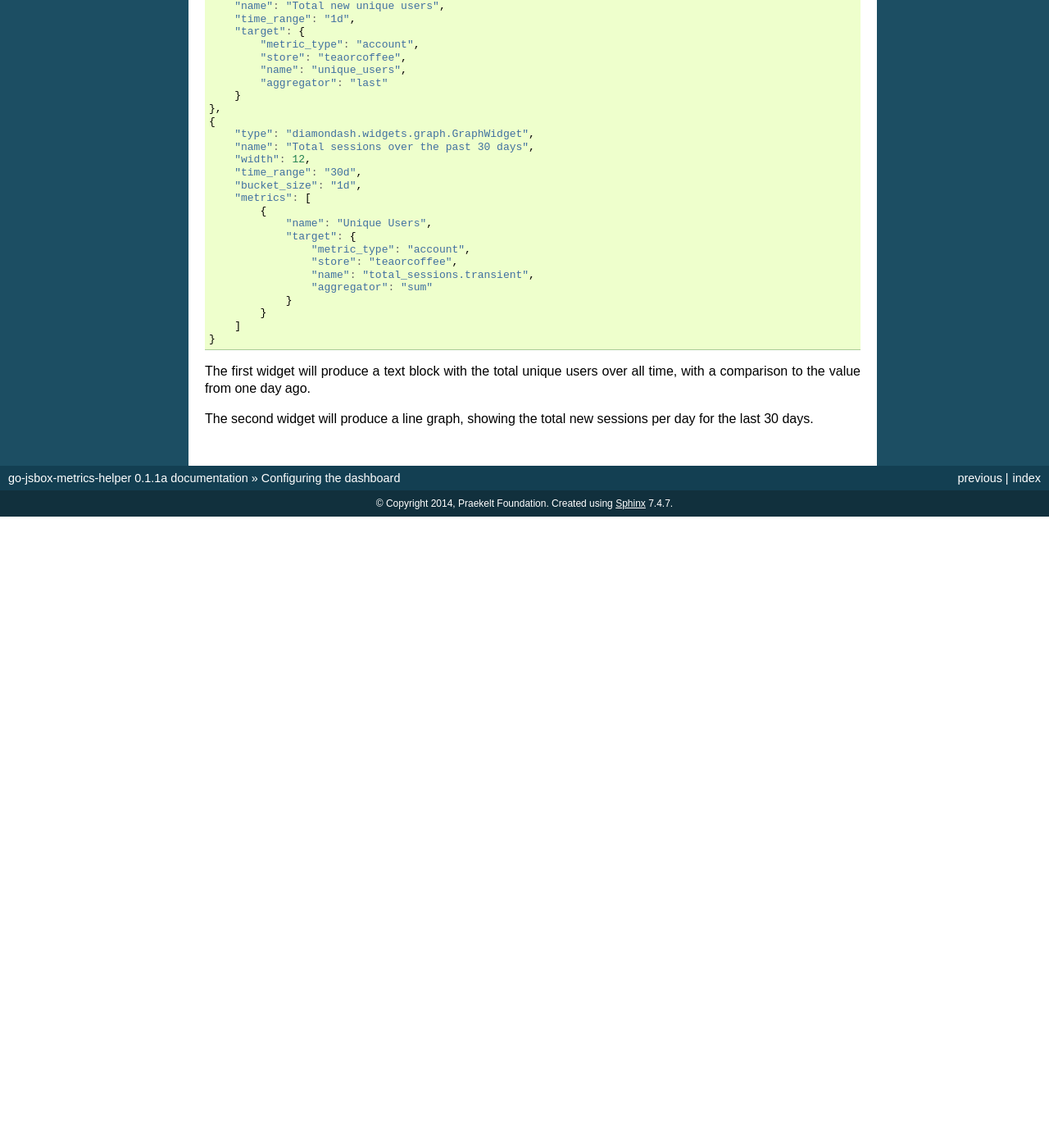
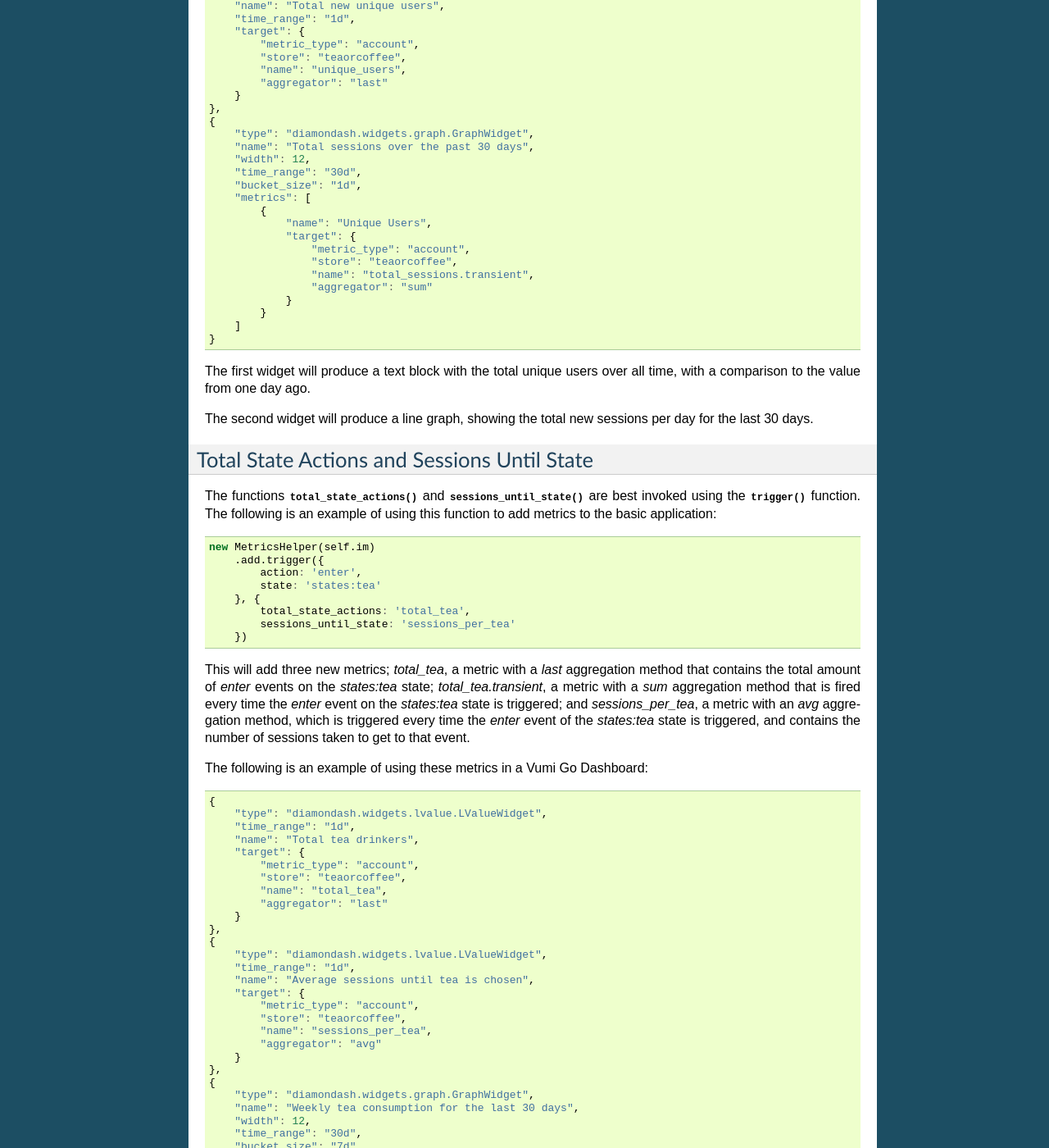
Before and after one commit to praekeltfoundation/go-jsbox-metrics-helper, a Sphinx documentation site: the page built from docs/dashboard.rst, in a window 1280 px wide and 1400 px high, scrolled down 1431 px. Shown: the whole window at 82% size. Built offline with Sphinx 7.4.7, drawn with Linux system fonts in a browser that asks for light colours; before the commit the page ends 2061 px from its top, so only the background shows below that; some of the changed text lies outside the part shown.

Commit message:
Added total state actions and sessions until state section to the docs

```diff
--- a/docs/dashboard.rst
+++ b/docs/dashboard.rst
@@ -64,7 +64,8 @@ applied to this sample Vumi Go JavaScript Sandbox application:
 
 Total Unique Users and Sessions
 -------------------------------
-For the functions :func:`total_unique_users` and func:`total_sessions`, the following is an example of using the functions to add metrics to the basic
+For the functions :func:`total_unique_users` and func:`total_sessions`, the
+following is an example of using the functions to add metrics to the basic
 application:
 
 .. code-block:: javascript
@@ -121,4 +122,83 @@ time, with a comparison to the value from one day ago.
 The second widget will produce a line graph, showing the total new sessions per
 day for the last 30 days.
 
+Total State Actions and Sessions Until State
+--------------------------------------------
+The functions :func:`total_state_actions` and :func:`sessions_until_state` are
+best invoked using the :func:`trigger` function. The following is an example of
+using this function to add metrics to the basic application:
+
+.. code-block:: javascript
+
+    new MetricsHelper(self.im)
+        .add.trigger({
+            action: 'enter',
+            state: 'states:tea'
+        }, {
+            total_state_actions: 'total_tea',
+            sessions_until_state: 'sessions_per_tea'
+        })
+
+This will add three new metrics; `total_tea`, a metric with a `last`
+aggregation method that contains the total amount of `enter` events on the
+`states:tea` state; `total_tea.transient`, a metric with a `sum` aggregation
+method that is fired every time the `enter` event on the `states:tea` state
+is triggered; and `sessions_per_tea`, a metric with an `avg` aggregation
+method, which is triggered every time the `enter` event of the `states:tea`
+state is triggered, and contains the number of sessions taken to get to that
+event.
+
+The following is an example of using these metrics in a Vumi Go Dashboard:
+
+.. code-block:: javascript
+
+    {
+        "type": "diamondash.widgets.lvalue.LValueWidget",
+        "time_range": "1d",
+        "name": "Total tea drinkers",
+        "target": {
+            "metric_type": "account",
+            "store": "teaorcoffee",
+            "name": "total_tea",
+            "aggregator": "last"
+        }
+    },
+    {
+        "type": "diamondash.widgets.lvalue.LValueWidget",
+        "time_range": "1d",
+        "name": "Average sessions until tea is chosen",
+        "target": {
+            "metric_type": "account",
+            "store": "teaorcoffee",
+            "name": "sessions_per_tea",
+            "aggregator": "avg"
+        }
+    },
+    {
+        "type": "diamondash.widgets.graph.GraphWidget",
+        "name": "Weekly tea consumption for the last 30 days",
+        "width": 12,
+        "time_range": "30d",
+        "bucket_size": "7d",
+        "metrics": [{
+            "name": "Tea",
+            "target": {
+                "metric_type": "account",
+                "store": "teaorcoffee",
+                "name": "total_tea.transient",
+                "aggregator": "sum"
+            }
+        }]
+    }
+
+The first widget will create a text block showing the total amount of tea
+drinkers, with a comparison to the total amount of tea drinkers from one day
+ago.
+
+The second widget will show the average amount of sessions taken to get to
+the tea state, with a comparison to the amount from one day ago.
+
+The last widget is a line graph that shows the amount of tea drinkers, grouped
+by week, over the last 30 days.
+
 .. _`Vumi Go Dashboard documentation`: http://vumi-go.readthedocs.org/en/latest/dashboards.html
```
